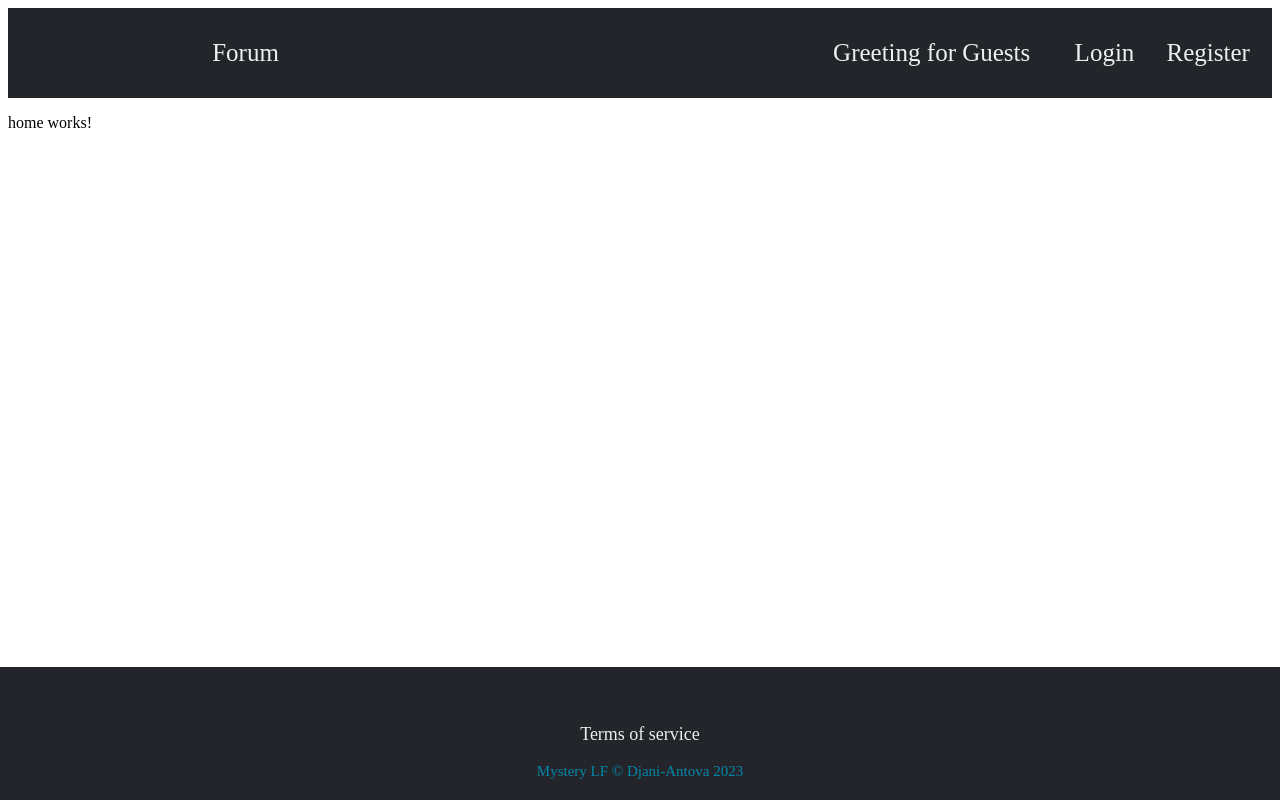
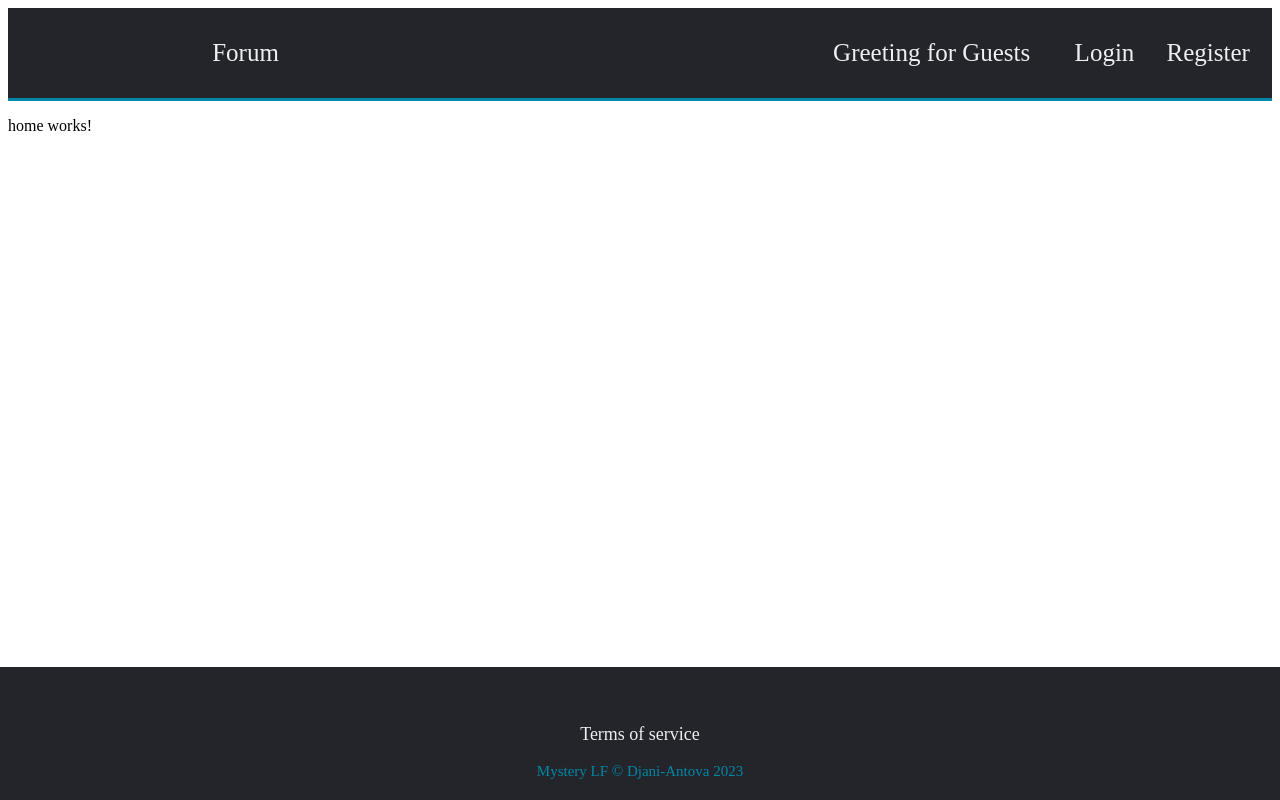
Before and after one commit to Djani-Antova/Mystery-lovers-forum, an Angular app in the folder my-app/: page / in a window 1280 px wide. Built offline with nearby package versions, Linux system fonts and the light colour scheme; some icons are missing.

Commit message:
Update navigation component

```diff
--- a/my-app/src/app/core/navigation/navigation.component.css
+++ b/my-app/src/app/core/navigation/navigation.component.css
@@ -1,3 +1,4 @@
+
 .nav-grid {
     display: grid;
     max-width: 100%;
@@ -5,6 +6,8 @@
     height: 90px;
     align-items: center;
     background-color: #24252a;
+    border-bottom: 3px solid #0088a9;;
+
   }
 
   .nav-grid-wrapper-user {
@@ -29,6 +32,7 @@
     max-width: 100%;
     justify-items: center;
     align-items: center;
+    padding: 0 auto;
   }
 
   .nav-greet-guest {
--- a/my-app/src/app/core/navigation/navigation.component.html
+++ b/my-app/src/app/core/navigation/navigation.component.html
@@ -33,6 +33,7 @@
       <div class="nav-greet-guest">
         <span>Greeting for Guests</span>
       </div>
+
       <div class="nav-login-page">
         <a href="#">Login</a>
       </div>
```
